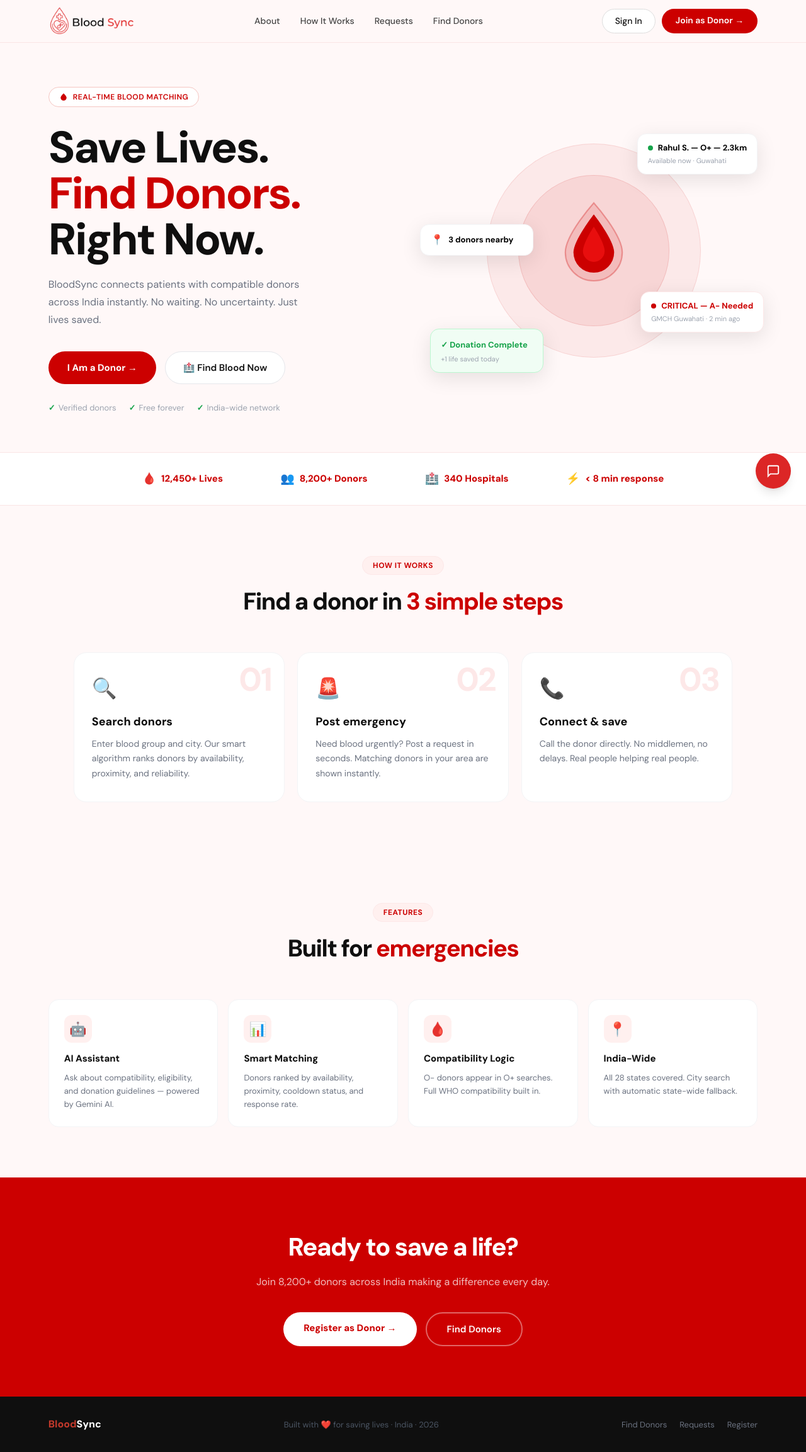
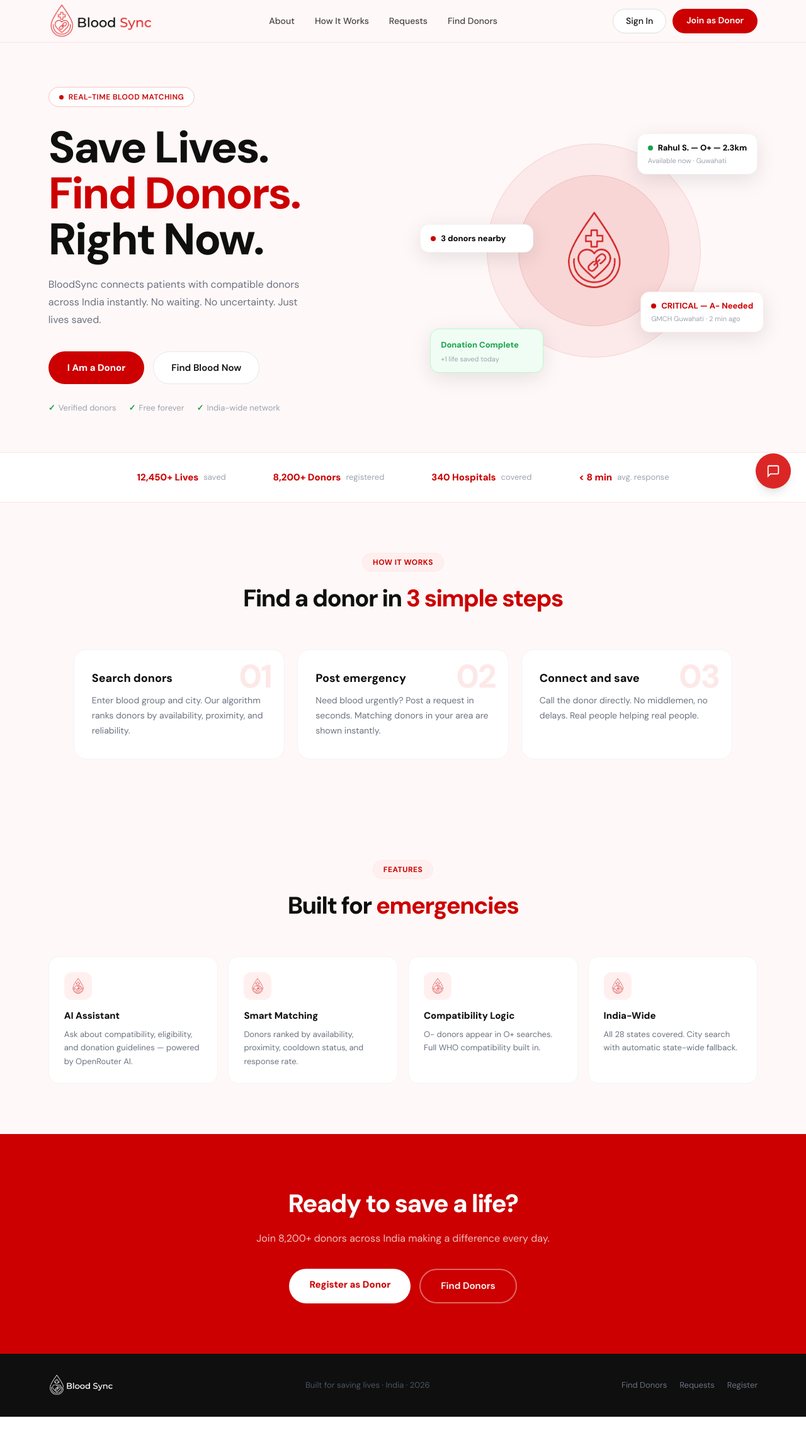
Before and after one commit to Arnab-Kashyap/BloodSync, a React (Vite) app in the folder client/: page / in a window 1280 px wide. Shown: the whole page at 63% size. After the commit the page ends 2250 px from the top, so only its background shows below. Built offline with nearby package versions, Linux system fonts and the light colour scheme.

Commit message:
landing page update

```diff
--- a/client/src/pages/Landing.jsx
+++ b/client/src/pages/Landing.jsx
@@ -14,7 +14,7 @@ export default function Landing() {
         zIndex: 100,
       }}>
         <div style={{ display: 'flex', alignItems: 'center' }}>
-          <img src="/logo.png" alt="BloodSync" style={{ height: 48 }} />
+          <img src="/logo.png" alt="BloodSync" style={{ height: 58 }} />
         </div>
 
         <div style={{ display: 'flex', alignItems: 'center', gap: 4 }}>
@@ -41,7 +41,7 @@ export default function Landing() {
             fontSize: 14, color: 'white', textDecoration: 'none',
             padding: '8px 22px', borderRadius: 50,
             background: '#CC0000', fontWeight: 600,
-          }}>Join as Donor →</Link>
+          }}>Join as Donor</Link>
         </div>
       </nav>
 
@@ -55,9 +55,7 @@ export default function Landing() {
             background: 'white', border: '1px solid #F5C6C2',
             borderRadius: 50, padding: '6px 16px', marginBottom: 28,
           }}>
-            <svg width="14" height="14" viewBox="0 0 24 24" fill="#CC0000">
-              <path d="M12 2C12 2 4 9 4 14a8 8 0 0016 0C20 9 12 2 12 2z"/>
-            </svg>
+            <div style={{ width: 7, height: 7, borderRadius: '50%', background: '#CC0000' }} />
             <span style={{ fontSize: 12, fontWeight: 600, color: '#CC0000', letterSpacing: 0.5 }}>
               REAL-TIME BLOOD MATCHING
             </span>
@@ -85,20 +83,20 @@ export default function Landing() {
               textDecoration: 'none', padding: '14px 30px',
               background: '#CC0000', color: 'white',
               borderRadius: 50, fontSize: 15, fontWeight: 700,
-            }}>I Am a Donor →</Link>
+            }}>I Am a Donor</Link>
             <Link to="/search" style={{
               display: 'inline-flex', alignItems: 'center', gap: 8,
               textDecoration: 'none', padding: '14px 28px',
               background: 'white', color: '#111',
               borderRadius: 50, fontSize: 15, fontWeight: 600,
               border: '1.5px solid #E5E7EB',
-            }}>🏥 Find Blood Now</Link>
+            }}>Find Blood Now</Link>
           </div>
 
           <div style={{ display: 'flex', gap: 20, flexWrap: 'wrap' }}>
             {['Verified donors', 'Free forever', 'India-wide network'].map(t => (
               <span key={t} style={{ fontSize: 13, color: '#9CA3AF', display: 'flex', alignItems: 'center', gap: 5 }}>
-                <span style={{ color: '#16A34A', fontWeight: 800 }}>✓</span> {t}
+                <span style={{ color: '#16A34A', fontWeight: 800 }}>&#10003;</span> {t}
               </span>
             ))}
           </div>
@@ -121,14 +119,14 @@ export default function Landing() {
           }} />
           <div style={{
             position: 'absolute', top: '50%', left: '50%',
-            transform: 'translate(-50%, -58%)',
+            transform: 'translate(-50%, -50%)',
+            display: 'flex', alignItems: 'center', justifyContent: 'center',
           }}>
-            <svg width="110" height="140" viewBox="0 0 100 130">
-              <path d="M50 5C50 5 8 52 8 78a42 42 0 0084 0C92 52 50 5 50 5z" fill="#CC0000" opacity="0.12"/>
-              <path d="M50 5C50 5 8 52 8 78a42 42 0 0084 0C92 52 50 5 50 5z" fill="none" stroke="#CC0000" strokeWidth="2" opacity="0.3"/>
-              <path d="M50 22C50 22 20 60 20 78a30 30 0 0060 0C80 60 50 22 50 22z" fill="#CC0000"/>
-              <path d="M50 40C50 40 34 64 34 76a16 16 0 0032 0C66 64 50 40 50 40z" fill="#FF1A1A" opacity="0.55"/>
-            </svg>
+            <img
+              src="/icon.png"
+              alt="BloodSync Icon"
+              style={{ width: 130, height: 130, objectFit: 'contain' }}
+            />
           </div>
 
           <div style={{ position: 'absolute', top: 24, right: 0, ...floatCard }}>
@@ -141,7 +139,7 @@ export default function Landing() {
 
           <div style={{ position: 'absolute', top: '40%', left: -16, ...floatCard }}>
             <div style={{ display: 'flex', alignItems: 'center', gap: 8 }}>
-              <span style={{ fontSize: 16 }}>📍</span>
+              <div style={{ width: 8, height: 8, borderRadius: '50%', background: '#CC0000' }} />
               <span style={{ fontSize: 13, fontWeight: 700 }}>3 donors nearby</span>
             </div>
           </div>
@@ -149,13 +147,13 @@ export default function Landing() {
           <div style={{ position: 'absolute', bottom: 80, right: -10, ...floatCard, borderColor: '#FDE8E8' }}>
             <div style={{ display: 'flex', alignItems: 'center', gap: 8 }}>
               <div style={{ width: 8, height: 8, borderRadius: '50%', background: '#CC0000' }} />
-              <span style={{ fontSize: 13, fontWeight: 700, color: '#CC0000' }}>CRITICAL — A− Needed</span>
+              <span style={{ fontSize: 13, fontWeight: 700, color: '#CC0000' }}>CRITICAL — A- Needed</span>
             </div>
             <div style={{ fontSize: 11, color: '#9CA3AF', marginTop: 3 }}>GMCH Guwahati · 2 min ago</div>
           </div>
 
           <div style={{ position: 'absolute', bottom: 16, left: 0, ...floatCard, background: '#F0FDF4', borderColor: '#BBF7D0' }}>
-            <span style={{ fontSize: 13, fontWeight: 700, color: '#16A34A' }}>✓ Donation Complete</span>
+            <span style={{ fontSize: 13, fontWeight: 700, color: '#16A34A' }}>Donation Complete</span>
             <div style={{ fontSize: 11, color: '#9CA3AF', marginTop: 3 }}>+1 life saved today</div>
           </div>
         </div>
@@ -171,14 +169,14 @@ export default function Landing() {
           display: 'flex', justifyContent: 'space-around', flexWrap: 'wrap', gap: 20,
         }}>
           {[
-            { icon: '🩸', num: '12,450+ Lives' },
-            { icon: '👥', num: '8,200+ Donors' },
-            { icon: '🏥', num: '340 Hospitals' },
-            { icon: '⚡', num: '< 8 min response' },
+            { num: '12,450+ Lives', label: 'saved' },
+            { num: '8,200+ Donors', label: 'registered' },
+            { num: '340 Hospitals', label: 'covered' },
+            { num: '< 8 min', label: 'avg. response' },
           ].map(s => (
             <div key={s.num} style={{ display: 'flex', alignItems: 'center', gap: 8 }}>
-              <span style={{ fontSize: 18 }}>{s.icon}</span>
               <span style={{ fontSize: 15, fontWeight: 800, color: '#CC0000' }}>{s.num}</span>
+              <span style={{ fontSize: 13, color: '#9CA3AF' }}>{s.label}</span>
             </div>
           ))}
         </div>
@@ -193,9 +191,9 @@ export default function Landing() {
         </div>
         <div style={{ display: 'grid', gridTemplateColumns: 'repeat(auto-fit, minmax(280px, 1fr))', gap: 20 }}>
           {[
-            { step: '01', icon: '🔍', title: 'Search donors', desc: 'Enter blood group and city. Our smart algorithm ranks donors by availability, proximity, and reliability.' },
-            { step: '02', icon: '🚨', title: 'Post emergency', desc: 'Need blood urgently? Post a request in seconds. Matching donors in your area are shown instantly.' },
-            { step: '03', icon: '📞', title: 'Connect & save', desc: 'Call the donor directly. No middlemen, no delays. Real people helping real people.' },
+            { step: '01', title: 'Search donors', desc: 'Enter blood group and city. Our algorithm ranks donors by availability, proximity, and reliability.' },
+            { step: '02', title: 'Post emergency', desc: 'Need blood urgently? Post a request in seconds. Matching donors in your area are shown instantly.' },
+            { step: '03', title: 'Connect and save', desc: 'Call the donor directly. No middlemen, no delays. Real people helping real people.' },
           ].map(s => (
             <div key={s.step} style={{
               background: 'white', borderRadius: 20,
@@ -207,7 +205,6 @@ export default function Landing() {
                 fontSize: 52, fontWeight: 900, color: '#FDE8E8',
                 lineHeight: 1, letterSpacing: '-2px',
               }}>{s.step}</div>
-              <div style={{ fontSize: 32, marginBottom: 16 }}>{s.icon}</div>
               <h3 style={{ fontSize: 18, fontWeight: 800, marginBottom: 10, color: '#0F0F0F' }}>{s.title}</h3>
               <p style={{ fontSize: 14, color: '#6B7280', lineHeight: 1.7 }}>{s.desc}</p>
             </div>
@@ -225,18 +222,20 @@ export default function Landing() {
           </div>
           <div style={{ display: 'grid', gridTemplateColumns: 'repeat(auto-fit, minmax(230px, 1fr))', gap: 16 }}>
             {[
-              { icon: '🤖', title: 'AI Assistant', desc: 'Ask about compatibility, eligibility, and donation guidelines — powered by Gemini AI.' },
-              { icon: '📊', title: 'Smart Matching', desc: 'Donors ranked by availability, proximity, cooldown status, and response rate.' },
-              { icon: '🩸', title: 'Compatibility Logic', desc: 'O− donors appear in O+ searches. Full WHO compatibility built in.' },
-              { icon: '📍', title: 'India-Wide', desc: 'All 28 states covered. City search with automatic state-wide fallback.' },
+              { title: 'AI Assistant', desc: 'Ask about compatibility, eligibility, and donation guidelines — powered by OpenRouter AI.' },
+              { title: 'Smart Matching', desc: 'Donors ranked by availability, proximity, cooldown status, and response rate.' },
+              { title: 'Compatibility Logic', desc: 'O- donors appear in O+ searches. Full WHO compatibility built in.' },
+              { title: 'India-Wide', desc: 'All 28 states covered. City search with automatic state-wide fallback.' },
             ].map(f => (
               <div key={f.title} style={{ background: 'white', borderRadius: 16, border: '1px solid #F3F4F6', padding: '24px' }}>
                 <div style={{
                   width: 44, height: 44, borderRadius: 12,
                   background: '#FFF0EF', display: 'flex',
                   alignItems: 'center', justifyContent: 'center',
-                  fontSize: 22, marginBottom: 14,
-                }}>{f.icon}</div>
+                  marginBottom: 14,
+                }}>
+                  <img src="/icon.png" alt="" style={{ width: 26, height: 26, objectFit: 'contain' }} />
+                </div>
                 <h3 style={{ fontSize: 15, fontWeight: 800, marginBottom: 8, color: '#0F0F0F' }}>{f.title}</h3>
                 <p style={{ fontSize: 13, color: '#6B7280', lineHeight: 1.65 }}>{f.desc}</p>
               </div>
@@ -257,7 +256,7 @@ export default function Landing() {
             textDecoration: 'none', padding: '14px 32px',
             background: 'white', color: '#CC0000',
             borderRadius: 50, fontSize: 15, fontWeight: 800,
-          }}>Register as Donor →</Link>
+          }}>Register as Donor</Link>
           <Link to="/search" style={{
             textDecoration: 'none', padding: '14px 32px',
             background: 'transparent', color: 'white',
@@ -267,16 +266,13 @@ export default function Landing() {
         </div>
       </section>
 
-      {/* FOOTER */}
       <footer style={{
         background: '#0F0F0F', padding: '32px 6%',
         display: 'flex', alignItems: 'center',
         justifyContent: 'space-between', flexWrap: 'wrap', gap: 16,
       }}>
-        <span style={{ fontWeight: 800, fontSize: 16, color: 'white' }}>
-          <span style={{ color: '#C0392B' }}>Blood</span>Sync
-        </span>
-        <span style={{ fontSize: 13, color: '#4B5563' }}>Built with ❤️ for saving lives · India · 2026</span>
+        <img src="/logo.png" alt="BloodSync" style={{ height: 36, filter: 'brightness(0) invert(1)' }} />
+        <span style={{ fontSize: 13, color: '#4B5563' }}>Built for saving lives · India · 2026</span>
         <div style={{ display: 'flex', gap: 20 }}>
           {[{ label: 'Find Donors', to: '/search' }, { label: 'Requests', to: '/requests' }, { label: 'Register', to: '/register' }].map(l => (
             <Link key={l.label} to={l.to} style={{ fontSize: 13, color: '#6B7280', textDecoration: 'none' }}>{l.label}</Link>
```
Also changed, not shown: client/public/icon.png (added).
